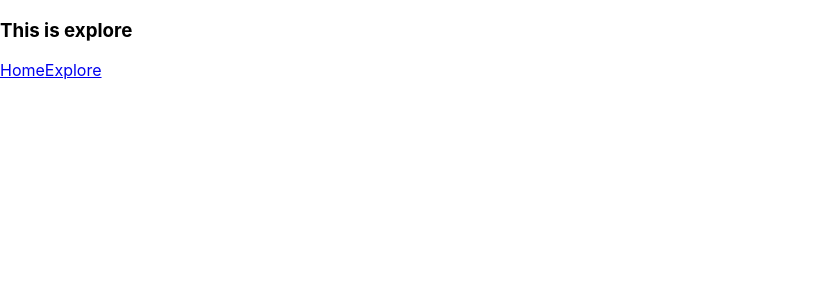
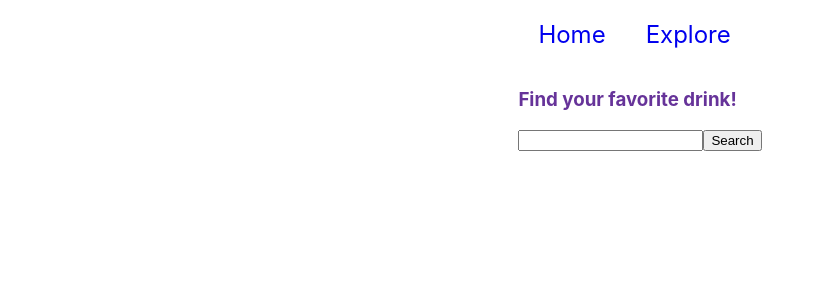
Before and after one commit to dllarsson/drink-app, a React (Create React App) app in the folder drink-app/: page /explore in a window 1280 px wide. Shown: the top 300 px of the page, without its empty margins (0-825 px from the left). Built offline with nearby package versions, Linux system fonts and the light colour scheme.

Commit message:
Added search functionallity

```diff
--- a/drink-app/src/App.js
+++ b/drink-app/src/App.js
@@ -2,6 +2,7 @@ import React from 'react';
 import Home from './pages/home';
 import Explore from './pages/explore';
 import { BrowserRouter, Switch, Route } from 'react-router-dom';
+import './styles/App.css';
 
 function App() {
 
@@ -10,12 +11,10 @@ function App() {
   return (
     <BrowserRouter>
       <Switch>
-        <Route path={'/home'} component={Home} exact/>
+        <Route path={'/'} component={Home} exact/>
         <Route path={'/explore'} component={Explore} exact/>
         <Route component={NotFound} />
       </Switch>
-      <div className="App">
-      </div>
     </BrowserRouter>
   );
 }
--- a/drink-app/src/components/NavBar.js
+++ b/drink-app/src/components/NavBar.js
@@ -1,9 +1,10 @@
 import React from 'react';
 import { Link } from 'react-router-dom';
+import '../styles/NavBar.css';
 
 const NavBar = () => (
-    <div>
-        <Link to="/home">Home</Link>
+    <div className="navbar">
+        <Link to="/">Home</Link>
         <Link to="/explore">Explore</Link>
     </div>
 )
--- /dev/null
+++ b/drink-app/src/components/ResultItem.js
@@ -0,0 +1,12 @@
+import React from 'react';
+
+const ResultItem = props => {
+    return(
+        <div className="result-item">
+            <p>Name: {props.name}</p>
+            <img src={props.src} alt={props.alt} />
+        </div>
+    )
+}
+
+export default ResultItem;
--- /dev/null
+++ b/drink-app/src/components/Search.js
@@ -0,0 +1,39 @@
+import React, { useState } from 'react';
+import DrinksData from '../data/drinks.json';
+import ResultItem from './ResultItem';
+import '../styles/Search.css';
+
+const Search = () => {
+
+    const [searchInput, setSearchInput] = useState("");
+    const [resultItems, setResultItems] = useState();
+
+    const handleChange = (e) => {
+        setSearchInput(e.target.value);
+        console.log(searchInput);
+    }
+
+    const handleClick = (e) => {
+        const result = DrinksData.cocktails.filter((item) => item.name.includes(searchInput));
+
+        setResultItems(result.map(item => <ResultItem
+                                                    src={item.image}
+                                                    name={item.name}
+                                                    key={item.name}
+                                                />));
+        console.log(result);
+
+    }
+
+    return (
+        <div className="search">
+            <input onChange={handleChange} />
+            <button onClick={handleClick}>Search</button>
+            <div className="results">
+                {resultItems}
+            </div>
+        </div>
+    )
+}
+
+export default Search;
--- a/drink-app/src/pages/explore.js
+++ b/drink-app/src/pages/explore.js
@@ -1,11 +1,13 @@
 import React from 'react';
 import NavBar from '../components/NavBar';
+import Search from '../components/Search';
 
 const Explore = () => {
     return (
         <div>
-            <h3>This is explore</h3>
             <NavBar />
+            <h3>Find your favorite drink!</h3>
+            <Search />
         </div>
     )
 }
--- a/drink-app/src/pages/home.js
+++ b/drink-app/src/pages/home.js
@@ -4,8 +4,10 @@ import NavBar from '../components/NavBar';
 const Home = () => {
     return (
         <div>
-            <h1>Welcome! This is home</h1>
             <NavBar />
+            <h1>Welcome to The Cocktail Explorer!</h1>
+            <img
+                src="https://images.all-free-download.com/images/graphiclarge/cocktail_of_highdefinition_picture_five_166470.jpg" alt="img of cocktails" />
         </div>
     )
 }
--- /dev/null
+++ b/drink-app/src/styles/App.css
@@ -0,0 +1,7 @@
+body {
+    color: rebeccapurple;
+    margin: auto;
+    width: 100%;
+    display: flex;
+    justify-content: center;
+}
--- /dev/null
+++ b/drink-app/src/styles/NavBar.css
@@ -0,0 +1,8 @@
+.navbar {
+    display: inline-flex;
+    font-size: 24px;
+}
+.navbar a {
+    text-decoration: none;
+    padding: 20px;
+}
--- /dev/null
+++ b/drink-app/src/styles/Search.css
@@ -0,0 +1,20 @@
+.search {
+    margin: auto;
+}
+
+.results {
+    display: flex;
+    flex-wrap: wrap;
+    justify-content: center;
+}
+.result-item{
+    padding: 5px;
+}
+
+.results p {
+    font-size: 18px;
+    text-align: center;
+    font-weight: bold;
+    color: blue;
+    font-family: Cambria;
+}
```
